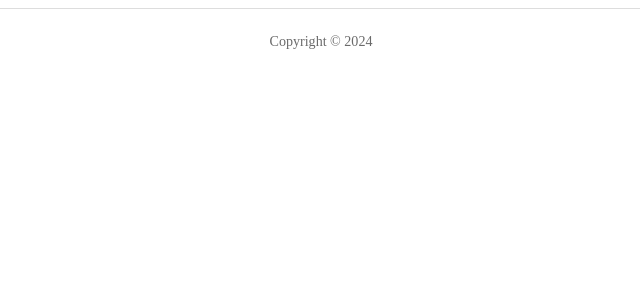
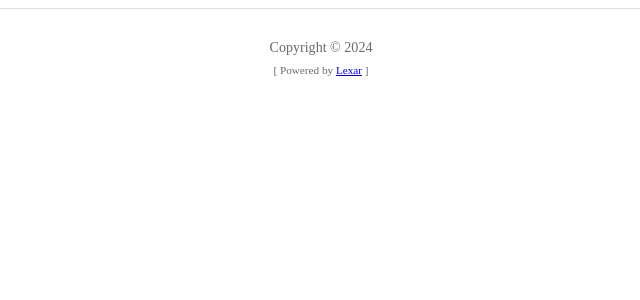
Before and after one commit to callanpmilne/lexar, a PHP site: page /footer.php in a window 1280 px wide. Shown: the top 300 px of the page, without its empty margins (319-959 px from the left). Run offline with PHP 8.4, Linux system fonts and the light colour scheme.

Commit message:
Updated common footer

```diff
--- a/pub/style.css
+++ b/pub/style.css
@@ -8,7 +8,9 @@ body {
   margin: 0;
 }
 
-
+a {
+  color: #6666bf;
+}
 
 main {
   display: flex;
--- a/src/common/page/footer.php
+++ b/src/common/page/footer.php
@@ -1,5 +1,10 @@
 <footer>
-  Copyright &copy; <?php echo date("Y"); ?>
+  <section>
+    <p>Copyright &copy; <?php echo date("Y"); ?></p>
+    <p id="poweredby">
+      [ Powered by <a href="https://github.com/callanpmilne/lexar" target="_blank">Lexar</a> ]
+    </p>
+  </section>
 </footer>
 
 <style>
@@ -11,7 +16,35 @@
     flex-direction: row;
     align-items: center;
     justify-content: center;
-    padding: 0 1rem 5rem;
+    padding: 1rem 1rem 5rem;
     font-size: 0.88rem;
   }
+
+  footer section {
+    display: flex;
+    flex-direction: column;
+    align-items: center;
+    justify-content: center;
+  }
+
+  footer section p {
+    margin: 0;
+  }
+
+  footer section p:first-of-type {
+    margin-top: 0;
+  }
+
+  footer section p:last-of-type {
+    margin-bottom: 0;
+  }
+
+  #poweredby {
+    margin-top: 0.5rem;
+    font-size: 0.7rem;
+  }
+
+  #poweredby a {
+    font-weight: 500;
+  }
 </style>
```
